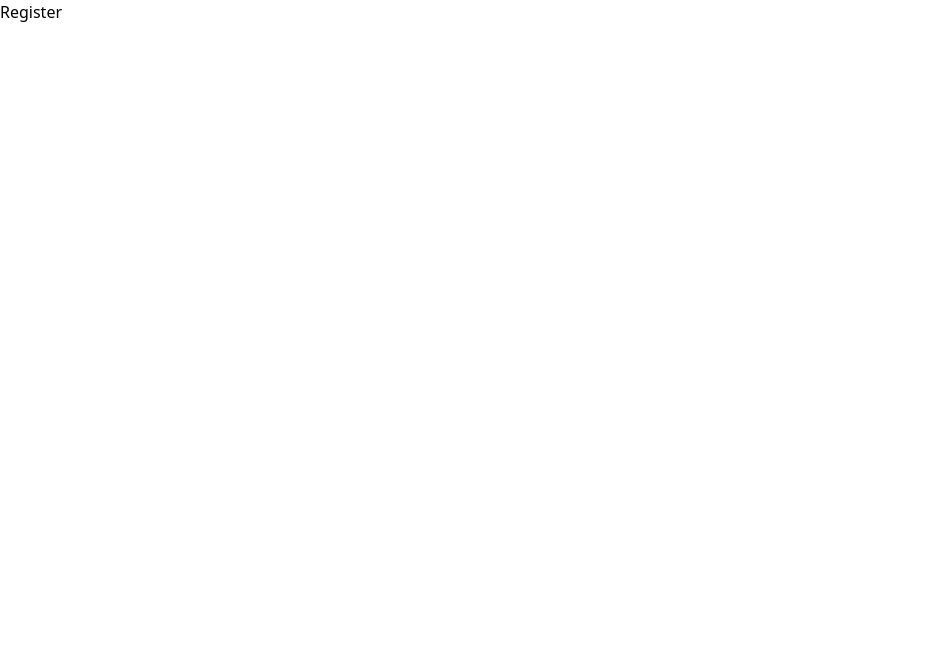
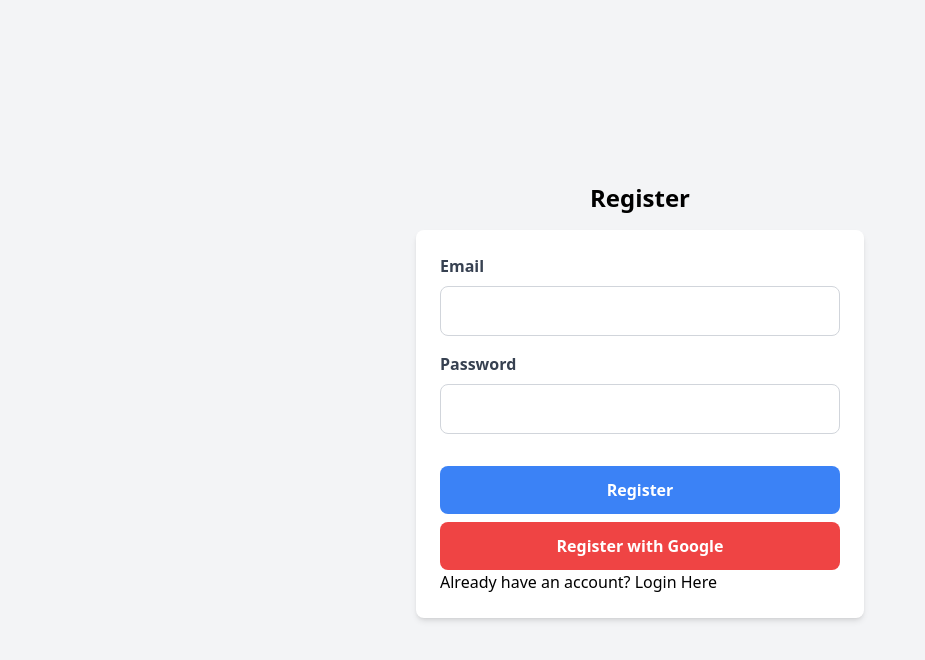
Before and after one commit to princybhalu/educational_bot, a React (Create React App) app: page /register in a window 1280 px wide. Shown: the top 660 px of the page, without its empty margins (0-925 px from the left). Built offline with nearby package versions, Linux system fonts and the light colour scheme.

Commit message:
complete login register with out new style and integration

```diff
--- a/package.json
+++ b/package.json
@@ -3,6 +3,7 @@
   "version": "0.1.0",
   "private": true,
   "dependencies": {
+    "@hookform/resolvers": "^3.9.0",
     "@testing-library/jest-dom": "^5.17.0",
     "@testing-library/react": "^13.4.0",
     "@testing-library/user-event": "^13.5.0",
@@ -14,11 +15,13 @@
     "axios": "^1.7.7",
     "react": "^18.3.1",
     "react-dom": "^18.3.1",
+    "react-hook-form": "^7.53.0",
     "react-router-dom": "^6.26.2",
     "react-scripts": "5.0.1",
     "react-toastify": "^10.0.5",
     "typescript": "^4.9.5",
     "web-vitals": "^2.1.4",
+    "yup": "^1.4.0",
     "zustand": "^5.0.0-rc.2"
   },
   "scripts": {
--- a/src/pages/Login.tsx
+++ b/src/pages/Login.tsx
@@ -1,5 +1,94 @@
 import React from 'react';
+import { useForm } from 'react-hook-form';
+import { yupResolver } from '@hookform/resolvers/yup';
+import * as Yup from 'yup';
+import { useNavigate } from 'react-router-dom';
+import '../style/auth.css';
 
-export default function Login() {
-  return <div>Login</div>;
+// Validation schema
+const validationSchema = Yup.object().shape({
+  email: Yup.string().email('Invalid email').required('Email is required'),
+  password: Yup.string()
+    .min(6, 'Password must be at least 6 characters')
+    .required('Password is required'),
+});
+
+interface FormData {
+  email: string;
+  password: string;
 }
+
+const Login: React.FC = () => {
+  const {
+    register,
+    handleSubmit,
+    formState: { errors },
+  } = useForm<FormData>({
+    resolver: yupResolver(validationSchema),
+  });
+
+  const navigate = useNavigate();
+
+  const onSubmit = (data: FormData) => {
+    console.log('Login Data', data);
+    // Handle login logic here
+  };
+
+  return (
+    <div className="login-container">
+      <h2 className="login-heading">Login</h2>
+      <form onSubmit={handleSubmit(onSubmit)} className="login-form">
+        <div className="form-group">
+          <label htmlFor="email" className="form-label">
+            Email
+          </label>
+          <input
+            id="email"
+            type="email"
+            {...register('email')}
+            className={`form-input ${errors.email ? 'input-error' : ''}`}
+          />
+          {errors.email && (
+            <span className="form-error">{errors.email.message}</span>
+          )}
+        </div>
+
+        <div className="form-group">
+          <label htmlFor="password" className="form-label">
+            Password
+          </label>
+          <input
+            id="password"
+            type="password"
+            {...register('password')}
+            className={`form-input ${errors.password ? 'input-error' : ''}`}
+          />
+          {errors.password && (
+            <span className="form-error">{errors.password.message}</span>
+          )}
+        </div>
+
+        <button type="submit" className="btn-submit">
+          Login
+        </button>
+        <button type="button" className="btn-google">
+          Login with Google
+        </button>
+
+        {/* Redirection to Register Page */}
+        <p className="redirect-text">
+          Don&apos;t have an account?{' '}
+          <button
+            type="button"
+            className="redirect-link"
+            onClick={() => navigate('/register')}
+          >
+            Register Here
+          </button>
+        </p>
+      </form>
+    </div>
+  );
+};
+
+export default Login;
--- a/src/pages/Register.tsx
+++ b/src/pages/Register.tsx
@@ -1,5 +1,94 @@
 import React from 'react';
+import { useForm } from 'react-hook-form';
+import { yupResolver } from '@hookform/resolvers/yup';
+import * as Yup from 'yup';
+import { useNavigate } from 'react-router-dom';
+import '../style/auth.css';
 
-export default function Register() {
-  return <div>Register</div>;
+// Validation schema
+const validationSchema = Yup.object().shape({
+  email: Yup.string().email('Invalid email').required('Email is required'),
+  password: Yup.string()
+    .min(6, 'Password must be at least 6 characters')
+    .required('Password is required'),
+});
+
+interface FormData {
+  email: string;
+  password: string;
 }
+
+const Register: React.FC = () => {
+  const {
+    register,
+    handleSubmit,
+    formState: { errors },
+  } = useForm<FormData>({
+    resolver: yupResolver(validationSchema),
+  });
+
+  const navigate = useNavigate();
+
+  const onSubmit = (data: FormData) => {
+    console.log('Register Data', data);
+    // Handle registration logic here
+  };
+
+  return (
+    <div className="register-container">
+      <h2 className="register-heading">Register</h2>
+      <form onSubmit={handleSubmit(onSubmit)} className="register-form">
+        <div className="form-group">
+          <label htmlFor="email" className="form-label">
+            Email
+          </label>
+          <input
+            id="email"
+            type="email"
+            {...register('email')}
+            className={`form-input ${errors.email ? 'input-error' : ''}`}
+          />
+          {errors.email && (
+            <span className="form-error">{errors.email.message}</span>
+          )}
+        </div>
+
+        <div className="form-group">
+          <label htmlFor="password" className="form-label">
+            Password
+          </label>
+          <input
+            id="password"
+            type="password"
+            {...register('password')}
+            className={`form-input ${errors.password ? 'input-error' : ''}`}
+          />
+          {errors.password && (
+            <span className="form-error">{errors.password.message}</span>
+          )}
+        </div>
+
+        <button type="submit" className="btn-submit">
+          Register
+        </button>
+        <button type="button" className="btn-google">
+          Register with Google
+        </button>
+
+        {/* Redirection to Login Page */}
+        <p className="redirect-text">
+          Already have an account?{' '}
+          <button
+            type="button"
+            className="redirect-link"
+            onClick={() => navigate('/login')}
+          >
+            Login Here
+          </button>
+        </p>
+      </form>
+    </div>
+  );
+};
+
+export default Register;
--- /dev/null
+++ b/src/style/auth.css
@@ -0,0 +1,43 @@
+.login-container,
+.register-container {
+  @apply flex flex-col items-center justify-center min-h-screen bg-gray-100;
+}
+
+.login-heading,
+.register-heading {
+  @apply text-2xl font-bold mb-4;
+}
+
+.login-form,
+.register-form {
+  @apply bg-white p-6 rounded-lg shadow-md w-full max-w-md;
+}
+
+.form-group {
+  @apply mb-4;
+}
+
+.form-label {
+  @apply block text-gray-700 font-semibold mb-2;
+}
+
+.form-input {
+  @apply w-full p-3 border border-gray-300 rounded-lg;
+}
+
+.input-error {
+  @apply border-red-500;
+}
+
+.form-error {
+  @apply text-red-500 text-sm;
+}
+
+.btn-submit,
+.btn-google {
+  @apply w-full py-3 mt-4 bg-blue-500 text-white font-semibold rounded-lg;
+}
+
+.btn-google {
+  @apply mt-2 bg-red-500;
+}
```
Also changed, not shown: 1 other file (tests, documents, lock files or other folders).
